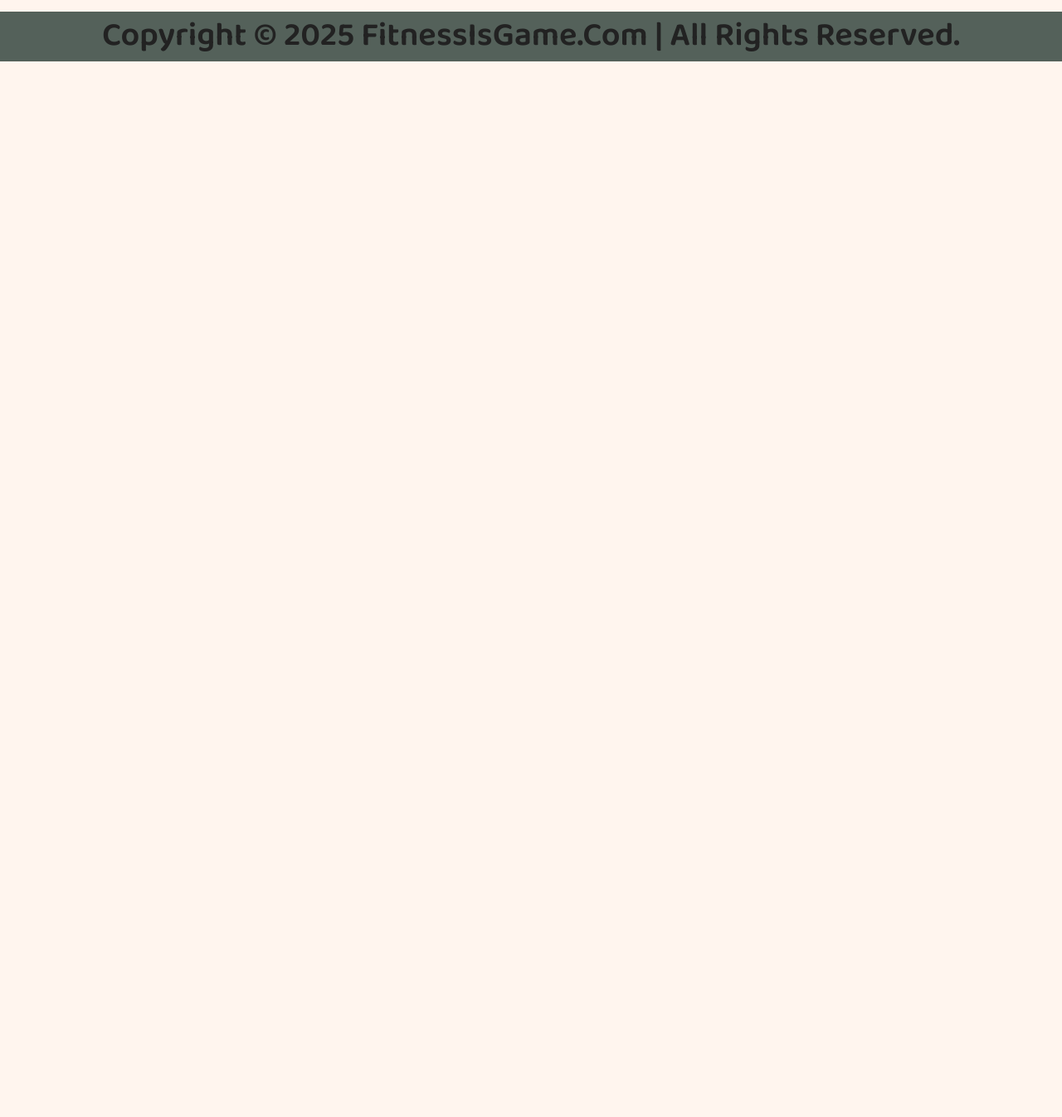
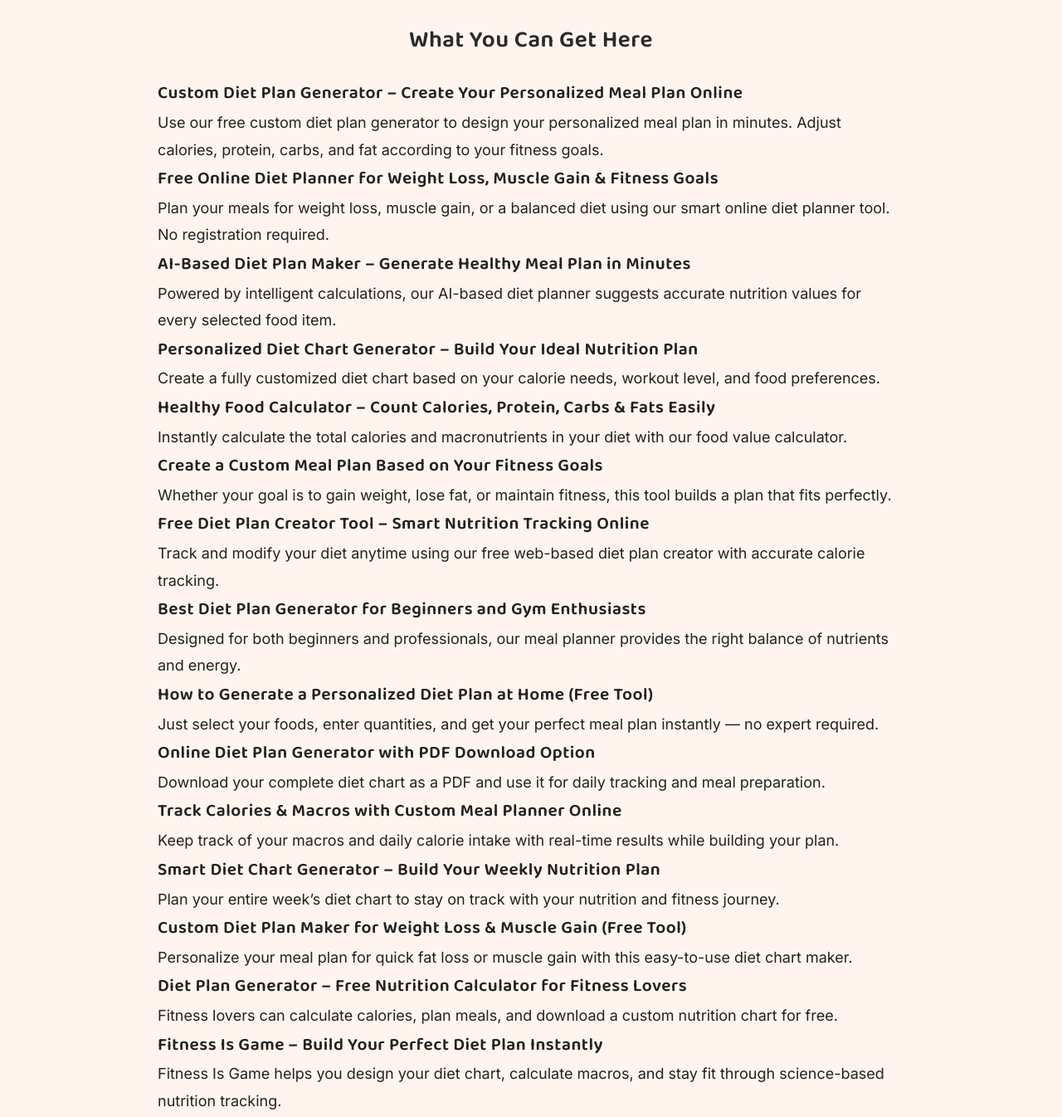
Before and after one commit to Praveesh9682/Fitness, a plain HTML site: page diet.html in a window 1280 px wide. Shown: the part 4660-6006 px from the top of the page at 83% size. Before the commit the page ends 4736 px from the top, so only its background shows below. Drawn offline with nearby package versions, Linux system fonts and the light colour scheme.

Commit message:
Update diet.html

```diff
--- a/diet.html
+++ b/diet.html
@@ -16,6 +16,14 @@
 
   <meta charset="UTF-8" />
   <meta name="viewport" content="width=device-width, initial-scale=1.0"/>
+
+  <title>Custom Diet Plan Generator – Create Your Personalized Meal Plan Online</title>
+  <meta name="description" content="Generate your personalized diet plan online for free. Track calories, protein, carbs, and fats easily with Fitness Is Game’s smart diet plan generator.">
+  <meta name="keywords" content="diet plan generator, online diet planner, custom meal plan, calorie calculator, free diet plan, fitness diet chart, nutrition planner, weight loss meal plan">
+  <meta property="og:title" content="Free Custom Diet Plan Generator – Fitness Is Game">
+  <meta property="og:description" content="Create your perfect meal plan and download it as a PDF. Free online diet chart maker for fitness and health goals.">
+
+
   <title>Free Custom Diet Plan Generator (PDF) with Macros | FitnessIsGame</title>
 
 <meta name="description" content="Create your own personalized diet plan online. Select food items, calculate macros automatically, and download your complete meal plan as a PDF. Perfect for weight loss, muscle gain, and balanced nutrition." />
@@ -453,6 +461,7 @@ Create your personalized diet plan by selecting these items, designed according
     doc.text(`Protein: ${proteinPct}% | Fat: ${fatPct}% | Carbs: ${carbPct}%`, 25, y);
 // Move down a bit for the next line (e.g., +10 pixels)
 y += 10;
+doc.text("Visit: fitnessisgame.com", 105, 285, { align: "center" });
 
 doc.text(
   `  Note: An ideal macro split is about 30% protein, 45% carbs, and 25% healthy fats.`,
@@ -731,6 +740,56 @@ doc.text(
     A well-balanced, nutrient-rich diet is the ultimate key to long-term health and performance.
   </p>
 </section>
+<section id="what-you-can-get" style="margin:50px auto; max-width:900px; text-align:left; line-height:1.8;">
+  <h2 style="text-align:center; font-size:28px; color:#2a2a2a; margin-bottom:20px;">
+    What You Can Get Here
+  </h2>
+
+  <h3>Custom Diet Plan Generator – Create Your Personalized Meal Plan Online</h3>
+  <p>Use our free custom diet plan generator to design your personalized meal plan in minutes. Adjust calories, protein, carbs, and fat according to your fitness goals.</p>
+
+  <h3>Free Online Diet Planner for Weight Loss, Muscle Gain & Fitness Goals</h3>
+  <p>Plan your meals for weight loss, muscle gain, or a balanced diet using our smart online diet planner tool. No registration required.</p>
+
+  <h3>AI-Based Diet Plan Maker – Generate Healthy Meal Plan in Minutes</h3>
+  <p>Powered by intelligent calculations, our AI-based diet planner suggests accurate nutrition values for every selected food item.</p>
+
+  <h3>Personalized Diet Chart Generator – Build Your Ideal Nutrition Plan</h3>
+  <p>Create a fully customized diet chart based on your calorie needs, workout level, and food preferences.</p>
+
+  <h3>Healthy Food Calculator – Count Calories, Protein, Carbs & Fats Easily</h3>
+  <p>Instantly calculate the total calories and macronutrients in your diet with our food value calculator.</p>
+
+  <h3>Create a Custom Meal Plan Based on Your Fitness Goals</h3>
+  <p>Whether your goal is to gain weight, lose fat, or maintain fitness, this tool builds a plan that fits perfectly.</p>
+
+  <h3>Free Diet Plan Creator Tool – Smart Nutrition Tracking Online</h3>
+  <p>Track and modify your diet anytime using our free web-based diet plan creator with accurate calorie tracking.</p>
+
+  <h3>Best Diet Plan Generator for Beginners and Gym Enthusiasts</h3>
+  <p>Designed for both beginners and professionals, our meal planner provides the right balance of nutrients and energy.</p>
+
+  <h3>How to Generate a Personalized Diet Plan at Home (Free Tool)</h3>
+  <p>Just select your foods, enter quantities, and get your perfect meal plan instantly — no expert required.</p>
+
+  <h3>Online Diet Plan Generator with PDF Download Option</h3>
+  <p>Download your complete diet chart as a PDF and use it for daily tracking and meal preparation.</p>
+
+  <h3>Track Calories & Macros with Custom Meal Planner Online</h3>
+  <p>Keep track of your macros and daily calorie intake with real-time results while building your plan.</p>
+
+  <h3>Smart Diet Chart Generator – Build Your Weekly Nutrition Plan</h3>
+  <p>Plan your entire week’s diet chart to stay on track with your nutrition and fitness journey.</p>
+
+  <h3>Custom Diet Plan Maker for Weight Loss & Muscle Gain (Free Tool)</h3>
+  <p>Personalize your meal plan for quick fat loss or muscle gain with this easy-to-use diet chart maker.</p>
+
+  <h3>Diet Plan Generator – Free Nutrition Calculator for Fitness Lovers</h3>
+  <p>Fitness lovers can calculate calories, plan meals, and download a custom nutrition chart for free.</p>
+
+  <h3>Fitness Is Game – Build Your Perfect Diet Plan Instantly</h3>
+  <p>Fitness Is Game helps you design your diet chart, calculate macros, and stay fit through science-based nutrition tracking.</p>
+</section>
 
 <!-- ====== End Diet FAQ Section ====== -->
 <!-- Footer -->
```
